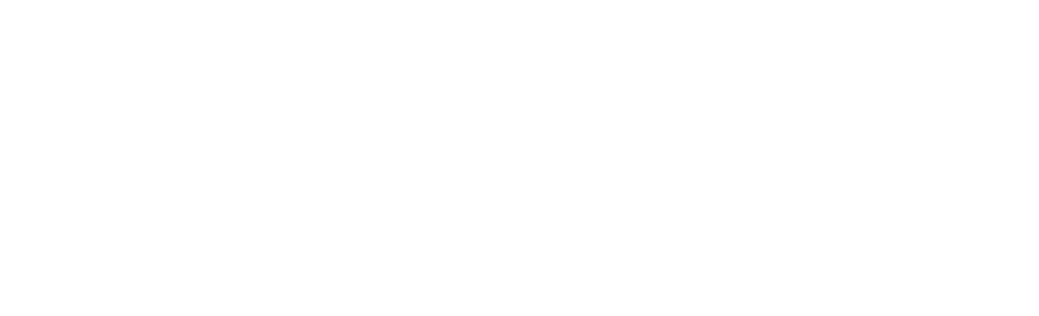
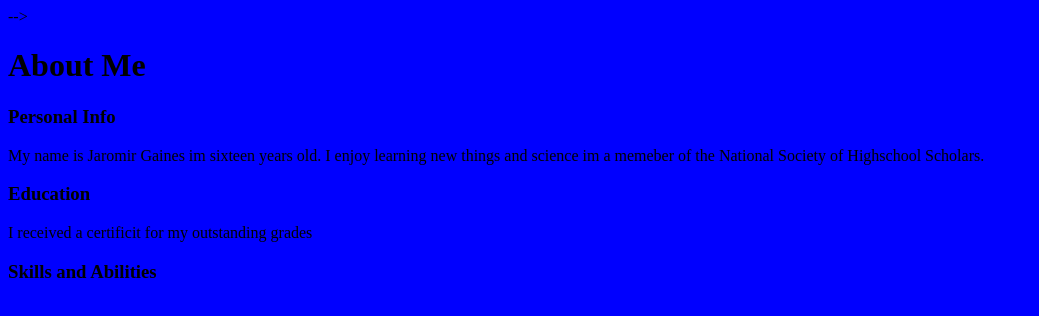
Before and after one commit to mirvibes/mirvibes.github.io, a plain HTML site: page index.html in a window 1280 px wide. Shown: the whole page, without its empty margins (0-1039 px from the left). Drawn offline with Linux system fonts and the light colour scheme.

Commit message:
first commit

```diff
--- a/index.html
+++ b/index.html
@@ -2,13 +2,22 @@
 <html>
     <head>
 
-        <title></title>
+        <title>MirsVibes</title
+        <!--<link rel="stylesheet" href="stylesheet.css" type="text/css"/>-->
+        <link rel="stylesheet" type="text/css" href="stylesheet.css">
+
 
     </head>
     <body>
+        <h1>About Me</h1>
 
 
 
+        <h3>Personal Info</h3>
+        <p> My name is Jaromir Gaines im sixteen years old. I enjoy learning new things and science im a memeber of the National Society of Highschool Scholars.</p>
+        <h3>Education</h3></h3>
+        <p>I received a certificit for my outstanding grades</p>
+        <h3>Skills and Abilities</h3>
     </body>
 
 
--- a/stylesheet.css
+++ b/stylesheet.css
@@ -0,0 +1,4 @@
+body{
+    background-color: blue;
+
+}
```
